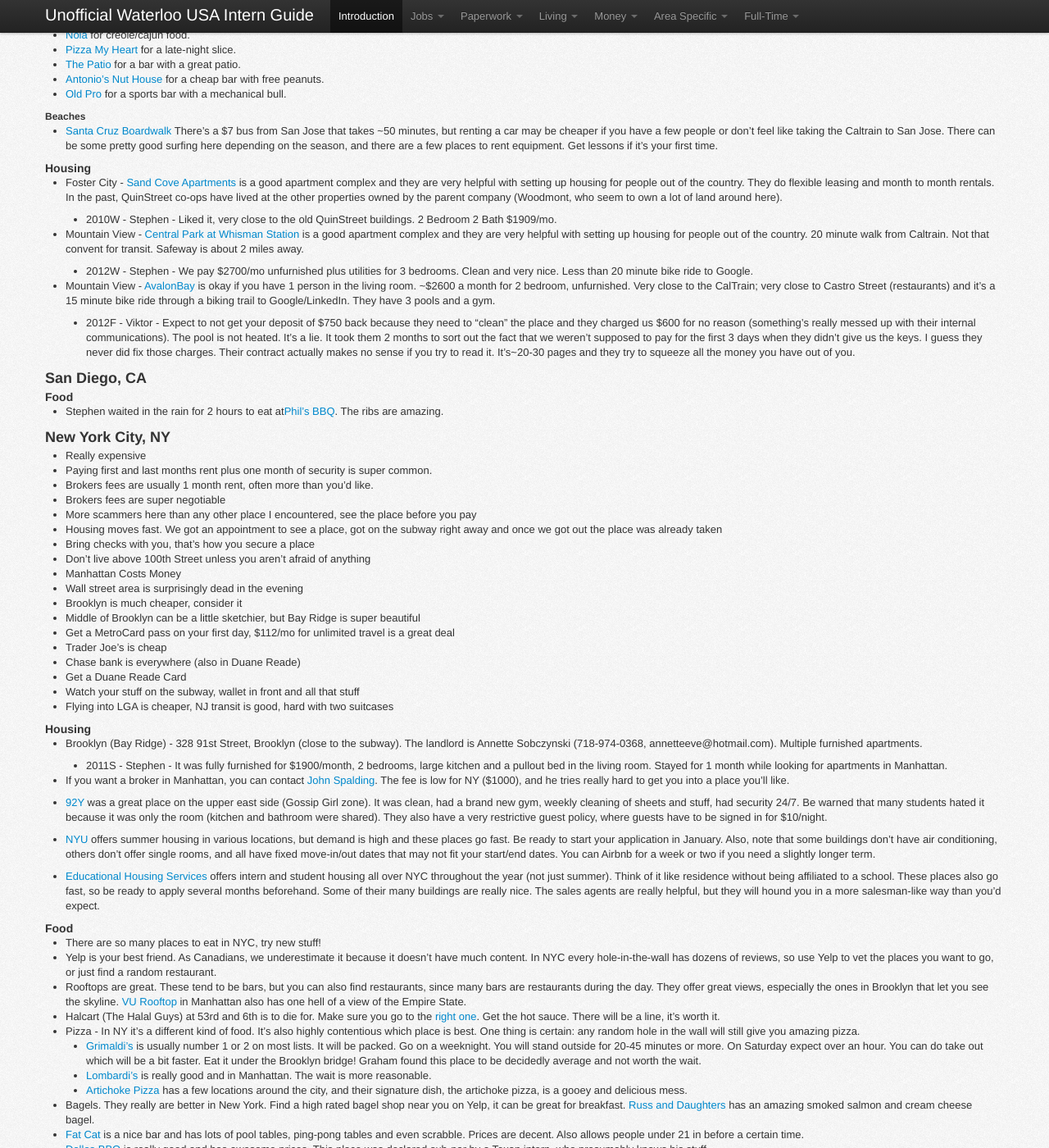
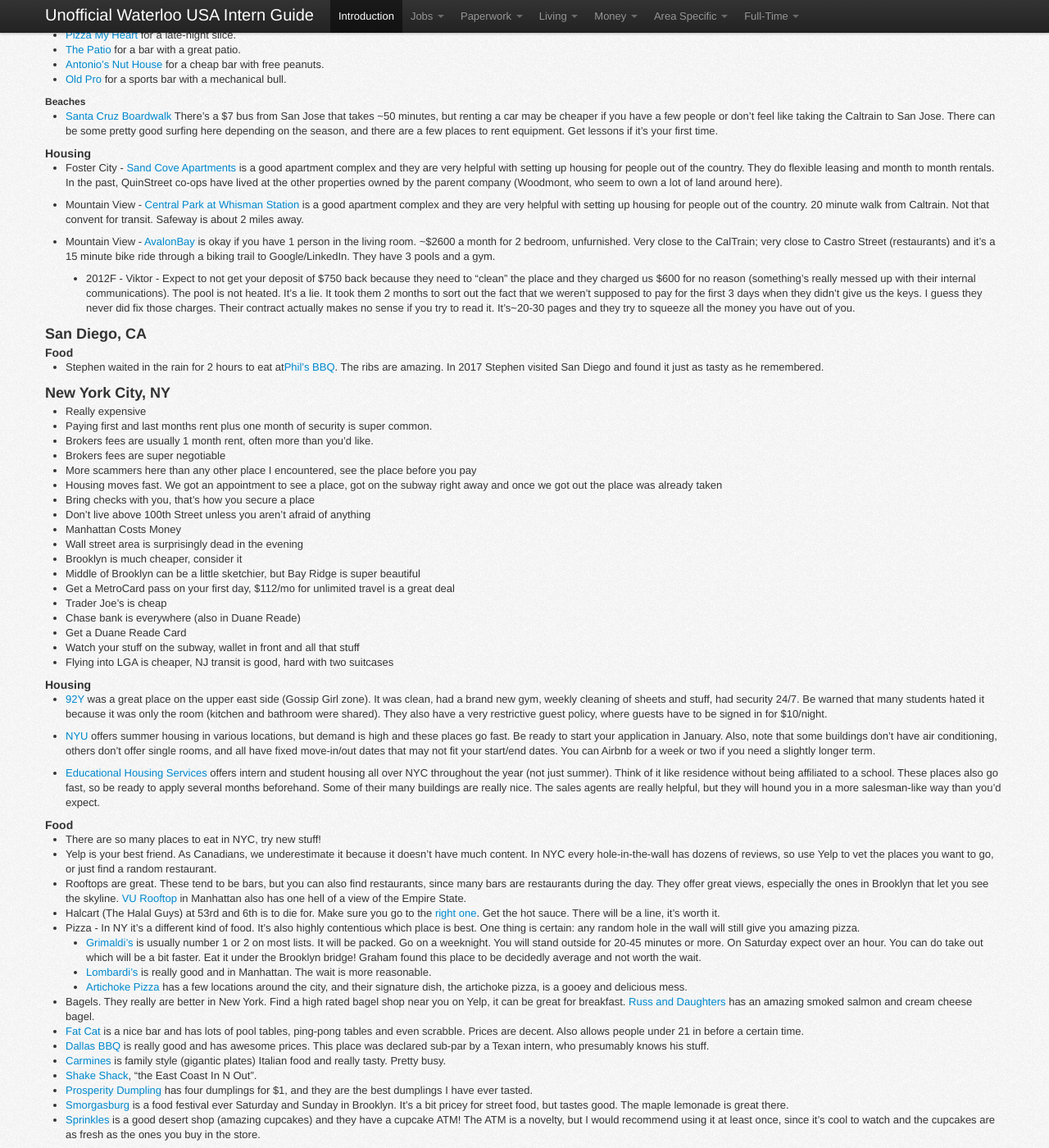
Before and after one commit to sholiday/Unofficial-Waterloo-USA-Intern-Guide, a Jekyll site: the page built from index.markdown, in a window 1280 px wide and 1400 px high, scrolled down 14257 px. Shown: the whole window at 82% size. Built offline with Jekyll 4.4.1, drawn with Linux system fonts in a browser that asks for light colours; nearby versions of some CDN libraries; some of the changed text lies outside the part shown.

Commit message:
remove some stale housing recs

```diff
--- a/index.markdown
+++ b/index.markdown
@@ -691,7 +691,6 @@ I've been to three main areas and will focus on info for those. If you are an in
 #### Housing
 
 -	[Paramount/SFO Housing](http://www.sfohousing.com/) has decent pricing (Park or Herbert). The internet is slow. They are older buildings, and note that there are no kitchen facilities to use in Herbert. The Herbert and Spaulding are also located in the Tenderloin.
-	-	2010F - Stephen has stayed at the Park. Liked it, would recommend
 -	[Pacific Tradewinds](http://www.san-francisco-hostel.com/) is highly recommended by one intern who is adventurous and enjoyed living in hostel-like accommodations.
 	-	2012W - Recommended by an intern. It's feels very home-y and undoubtedly a great place to meet technical folks and entrepreneurs.
 -	If you would rather live in a more student-populated area, Berkeley is an option. The commute to the downtown area is 15-20 min, but is worth it if you want to meet people your age.
@@ -884,11 +883,7 @@ Everything here is pretty much centered around University Ave.
 
 -	Foster City - [Sand Cove Apartments](http://www.woodmontrentals.com/sand-cove-apartments) is a good apartment complex and they are very helpful with setting up housing for people out of the country. They do flexible leasing and month to month rentals. In the past, QuinStreet co-ops have lived at the other properties owned by the parent company (Woodmont, who seem to own a lot of land around here).
 
-	-	2010W - Stephen - Liked it, very close to the old QuinStreet buildings. 2 Bedroom 2 Bath $1909/mo.
-
 -	Mountain View - [Central Park at Whisman Station](http://www.centralpark-apts.com/) is a good apartment complex and they are very helpful with setting up housing for people out of the country. 20 minute walk from Caltrain. Not that convent for transit. Safeway is about 2 miles away.
-
-	-	2012W - Stephen - We pay $2700/mo unfurnished plus utilities for 3 bedrooms. Clean and very nice. Less than 20 minute bike ride to Google.
 
 -	Mountain View - [AvalonBay](http://www.avalonbay.com) is okay if you have 1 person in the living room. ~$2600 a month for 2 bedroom, unfurnished. Very close to the CalTrain; very close to Castro Street (restaurants) and it's a 15 minute bike ride through a biking trail to Google/LinkedIn. They have 3 pools and a gym.
 
@@ -900,7 +895,7 @@ Everything here is pretty much centered around University Ave.
 
 #### Food
 
--	Stephen waited in the rain for 2 hours to eat at[Phil's BBQ](http://www.philsbbq.net/). The ribs are amazing.
+-	Stephen waited in the rain for 2 hours to eat at[Phil's BBQ](http://www.philsbbq.net/). The ribs are amazing. In 2017 Stephen visited San Diego and found it just as tasty as he remembered.
 
 <section id="Area-NYC" />
 
@@ -926,12 +921,6 @@ Everything here is pretty much centered around University Ave.
 -	Flying into LGA is cheaper, NJ transit is good, hard with two suitcases
 
 #### Housing
-
--	Brooklyn (Bay Ridge) - 328 91st Street, Brooklyn (close to the subway). The landlord is Annette Sobczynski (718-974-0368, annetteeve@hotmail.com). Multiple furnished apartments.
-
-	-	2011S - Stephen - It was fully furnished for $1900/month, 2 bedrooms, large kitchen and a pullout bed in the living room. Stayed for 1 month while looking for apartments in Manhattan.
-
--	If you want a broker in Manhattan, you can contact [John Spalding](johns@nestseekers.com). The fee is low for NY ($1000), and he tries really hard to get you into a place you'll like.
 
 -	[92Y](http://www.92y.org/residence) was a great place on the upper east side (Gossip Girl zone). It was clean, had a brand new gym, weekly cleaning of sheets and stuff, had security 24/7. Be warned that many students hated it because it was only the room (kitchen and bathroom were shared). They also have a very restrictive guest policy, where guests have to be signed in for $10/night.
 
```
Also changed, not shown: other parts of index.markdown (+1 -1 lines).
